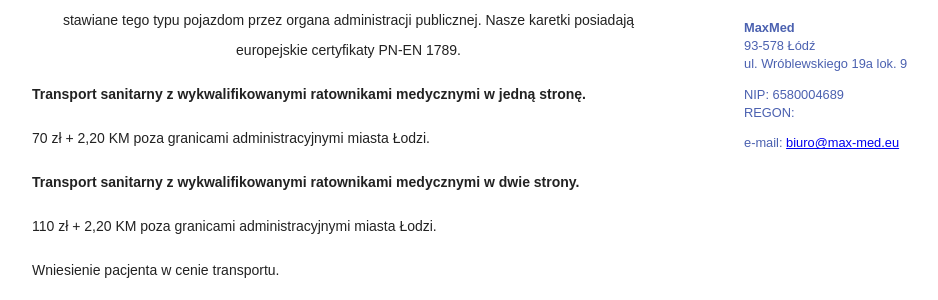
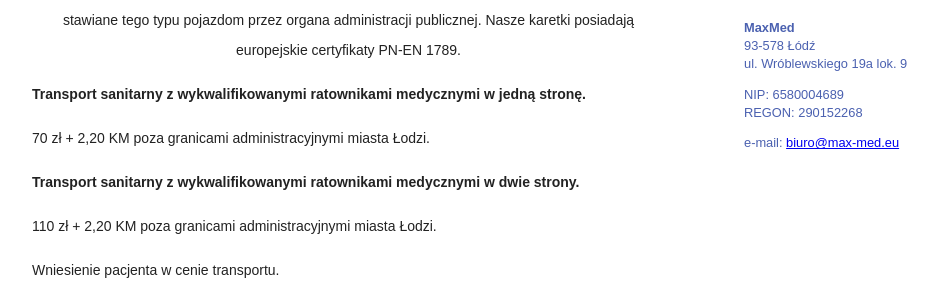
Before and after one commit to tworzenieweb/maxmed, a PHP site: page / in a window 1280 px wide. Shown: the part 794-1094 px from the top of the page, without its empty margins (148-1086 px from the left). Run offline with PHP 8.4, Linux system fonts and the light colour scheme; some libraries are stand-ins or nearby versions.

Commit message:
Update index.php

```diff
--- a/index.php
+++ b/index.php
@@ -139,7 +139,7 @@
 
                             <p>
                                 NIP: 6580004689<br />
-                                REGON: <br />
+                                REGON: 290152268<br />
                             </p>
 
                             <p>e-mail: <a href="mailto:biuro@max-med.eu">biuro@max-med.eu</a></p>
```
